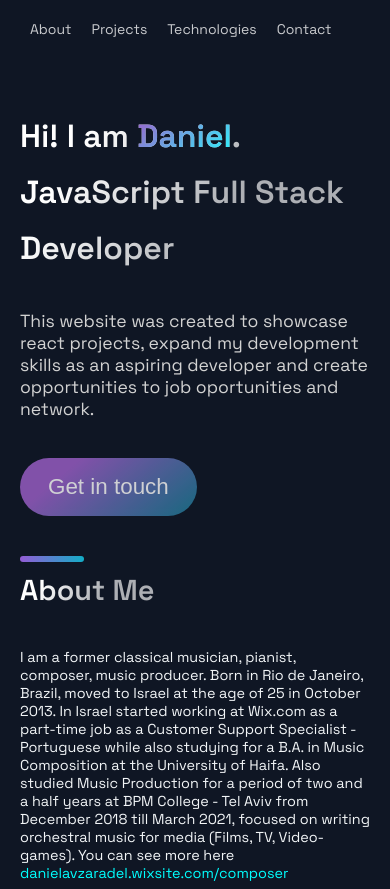
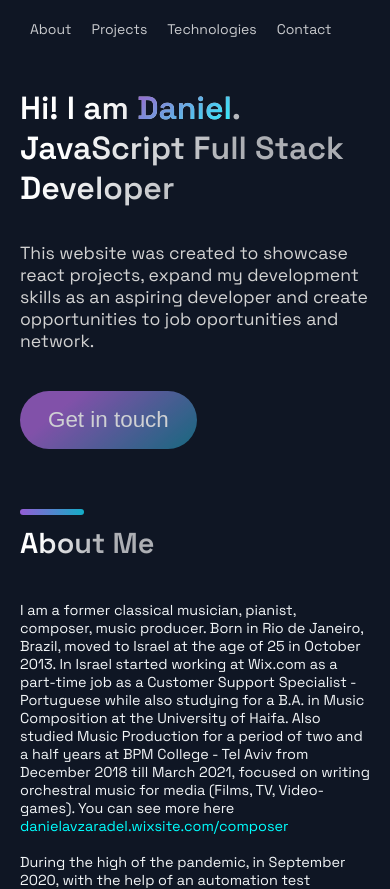
Before and after one commit to daniel-avzaradel/react-portfolio, a Next.js app: page / in a window 390 px wide. Shown: the top 889 px of the page. Built offline with nearby package versions, Linux system fonts and the light colour scheme.

Commit message:
few mobile changes

```diff
--- a/components/About/About.module.css
+++ b/components/About/About.module.css
@@ -1,6 +1,7 @@
 .about__container {
   max-width: 1024px;
   padding: 0 40px;
+  margin-bottom: 40px;
 }
 
 .about__div {
--- a/components/Hero/Hero.module.css
+++ b/components/Hero/Hero.module.css
@@ -68,6 +68,7 @@
 @media screen and (min-width: 426px) and (max-width: 1024px) {
   .hero__container {
     width: 100vw;
+    padding: 40px;
   }
 }
 
@@ -75,6 +76,11 @@
   .hero__container {
     padding: 0 20px;
     width: 100vw;
+    line-height: 22px;
+    margin-bottom: 40px;
+  }
+  .hero__container h1 {
+    line-height: 40px;
   }
   .hero__sectionTitle,
   .hero__developer {
--- a/components/Utils/ProjectCard.module.css
+++ b/components/Utils/ProjectCard.module.css
@@ -64,6 +64,7 @@
   .projectCard {
     width: 400px;
     opacity: 1;
+    margin-right: 0;
   }
 }
 
--- a/layout/Section.module.css
+++ b/layout/Section.module.css
@@ -7,7 +7,7 @@
   overflow: hidden;
   grid-template-columns: 1fr 1fr;
   max-width: 1024px;
-  margin-top: 40px;
+  margin-top: 20px;
 }
 
 .section__grid {
```
